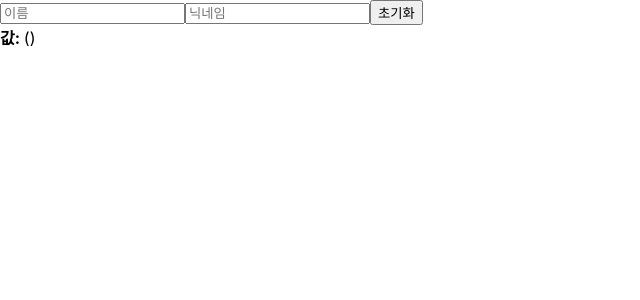
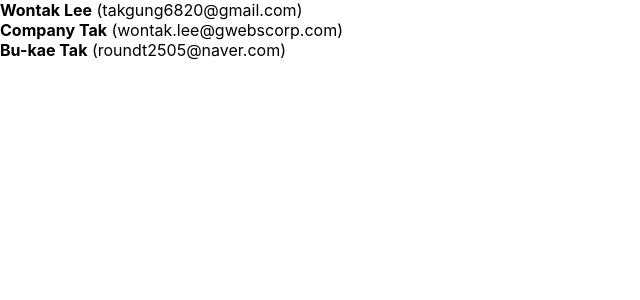
Before and after one commit to hsh0367/react-study, a React (Create React App) app in the folder tak-react/: page / in a window 1280 px wide. Shown: the top 300 px of the page, without its empty margins (0-640 px from the left). Built offline with nearby package versions, Linux system fonts and the light colour scheme.

Commit message:
useRef로 컴포넌트 내 변수 생성

```diff
--- a/tak-react/src/App.js
+++ b/tak-react/src/App.js
@@ -1,10 +1,32 @@
-import React from 'react';
-import InputSample from './InputSample';
+import React, { useRef } from 'react';
+import UserList from './UserList';
 
 function App() {
-  return (
-    <InputSample />
-  );
+  const users = [
+    {
+      id: 1,
+      username: 'Wontak Lee',
+      email: 'takgung6820@gmail.com'
+    },
+    {
+      id: 2,
+      username: 'Company Tak',
+      email: 'wontak.lee@gwebscorp.com'
+    },
+    {
+      id: 3,
+      username: 'Bu-kae Tak',
+      email: 'roundt2505@naver.com'
+    }
+  ];
+
+  const nextId = useRef(4);
+  const onCreate = () => {
+    // 나중에 구현할 배열에 항목 추가하는 로직
+    // ...
+    nextId.current += 1;
+  }
+  return <UserList users={users} />;
 }
 
 export default App;
--- a/tak-react/src/UserList.js
+++ b/tak-react/src/UserList.js
@@ -8,28 +8,11 @@
   );
 }
 
-function UserList() {
-  const users = [
-    {
-      id: 1,
-      username: 'Wontak Lee',
-      email: 'takgung6820@gmail.com'
-    },
-    {
-      id: 2,
-      username: 'Company Tak',
-      email: 'wontak.lee@gwebscorp.com'
-    },
-    {
-      id: 3,
-      username: 'Bu-kae Tak',
-      email: 'roundt2505@naver.com'
-    }
-  ];
+function UserList({ users }) {
   return (
     <div>
       {users.map(user => (
-        <User user={user} />
+        <User user={user} key={user.id} />
       ))}
     </div>
   );
```
